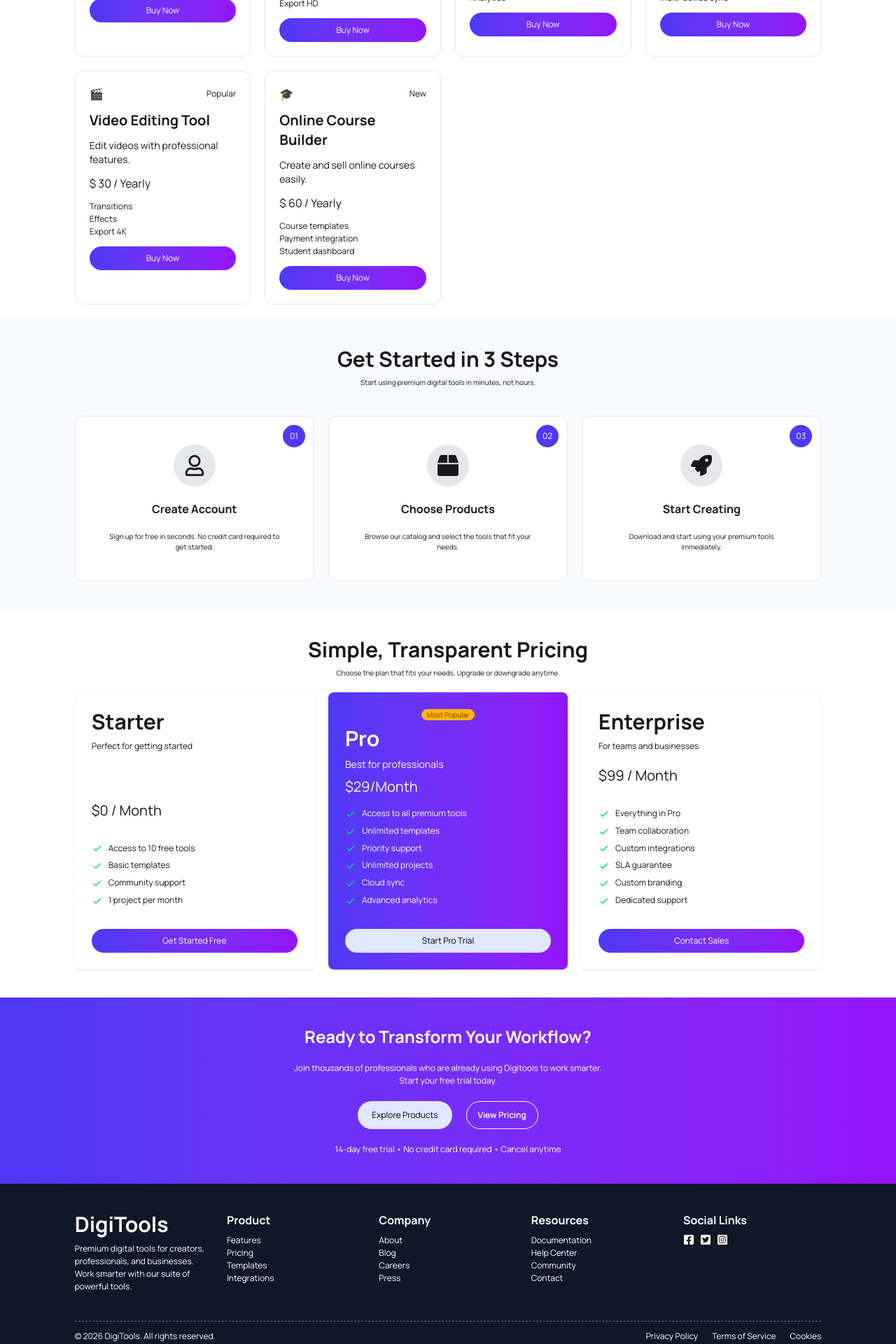
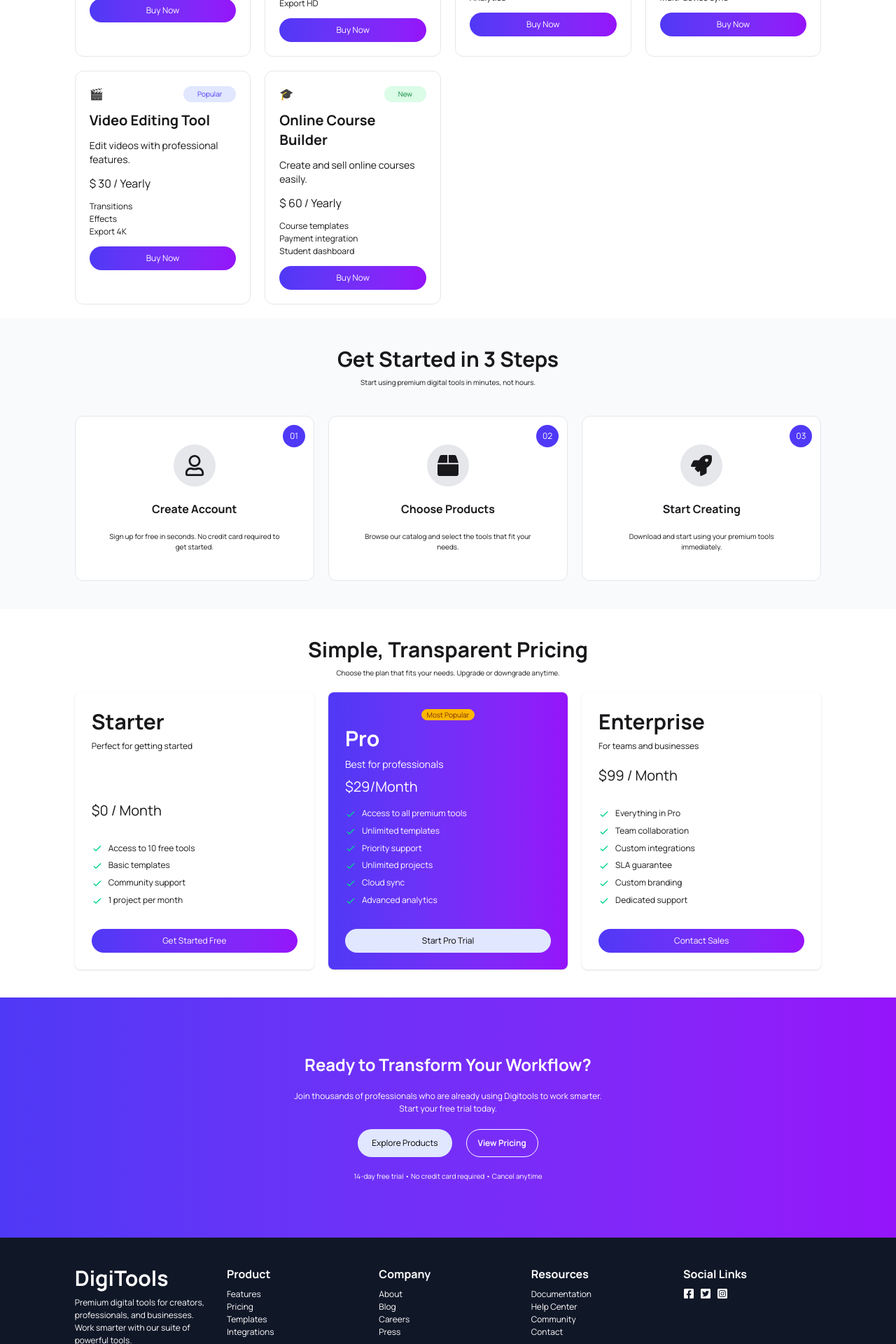
Before and after one commit to msirazu/digitools-platform, a React (Vite) app: page / in a window 1280 px wide. Shown: the part 1700-3620 px from the top of the page at 70% size. Built offline with nearby package versions, Linux system fonts and the light colour scheme.

Commit message:
card section tags bacground color dynamically added

```diff
--- a/src/assets/styles/index.css
+++ b/src/assets/styles/index.css
@@ -9,6 +9,12 @@
     --color-two: #9514FA;
     --color-three: #101727;
     --color-four: #F9FAFC;
+    --color-five: #FAFAFA;
+    --color-tag-one: #DBFCE7;
+    --color-tag-two: #0A883E;
+    --color-tag-three: #E1E7FF;
+    --color-tag-four: #FEF3C6;
+    --color-tag-five: #BB4D00;
 }
 
 @layer components {
--- a/src/components/common/ToolCard.jsx
+++ b/src/components/common/ToolCard.jsx
@@ -6,7 +6,7 @@ const ToolCard = ({ data, handleCart}) => {
         <div className="border p-5 rounded-xl border-gray-200 space-y-3 hover:shadow-md hover:border-gray-300 hover:cursor-pointer">
             <div className="flex justify-between items-center">
                 {icon}
-                <p className="capitalize text-[12px]">{tag}</p>
+                <p className={`capitalize text-xsmall px-5 py-1 rounded-full ${tag == 'popular' && 'bg-tag-three text-one'} ${tag == 'new' && 'bg-tag-one text-tag-two'} ${tag == 'best seller' && 'bg-tag-four text-tag-five'}`}>{tag}</p>
             </div>
             <h2 className="font-bold text-xl">{name}</h2>
             <p className="text-sm">{description}</p>
--- a/src/components/layout/footer/Footer.jsx
+++ b/src/components/layout/footer/Footer.jsx
@@ -45,9 +45,9 @@ const Footer = () => {
               </div>
             </div>
             <hr className="border-dashed border-gray-500 mt-10 mb-3"/>
-            <div className="text-white flex flex-col md:flex-row justify-between gap-5">
+            <div className="text-five flex flex-col md:flex-row justify-between gap-5">
               <div className="flex justify-center">
-                <p className="text-[12px]">© 2026 DigiTools. All rights reserved.</p>
+                <p className="text-small">© 2026 DigiTools. All rights reserved.</p>
               </div>
               <div className="flex gap-5 text-small justify-center">
                 <p>Privacy Policy</p>
--- a/src/components/layout/other/WorkFlow.jsx
+++ b/src/components/layout/other/WorkFlow.jsx
@@ -1,6 +1,6 @@
 const WorkFlow = () => {
     return (
-        <div className="gradient-one p-10">
+        <div className="gradient-one py-10 md:py-20">
             <div className="text-white w-11/12 lg:w-10/12 mx-auto space-y-5">
                 <h3 className="font-bold text-2xl text-center">Ready to Transform Your Workflow?</h3>
                 <p className="text-small text-center">Join thousands of professionals who are already using Digitools to work smarter.<br/>Start your free trial today.</p>
@@ -8,7 +8,7 @@ const WorkFlow = () => {
                     <button className="btn-three">Explore Products</button>
                     <button className="btn btn-outline rounded-full text-[12px]">View Pricing</button>
                 </div>
-                <p className="text-small text-center">14-day free trial • No credit card required • Cancel anytime</p>
+                <p className="text-xsmall text-center">14-day free trial • No credit card required • Cancel anytime</p>
             </div>
         </div>
     );
```
